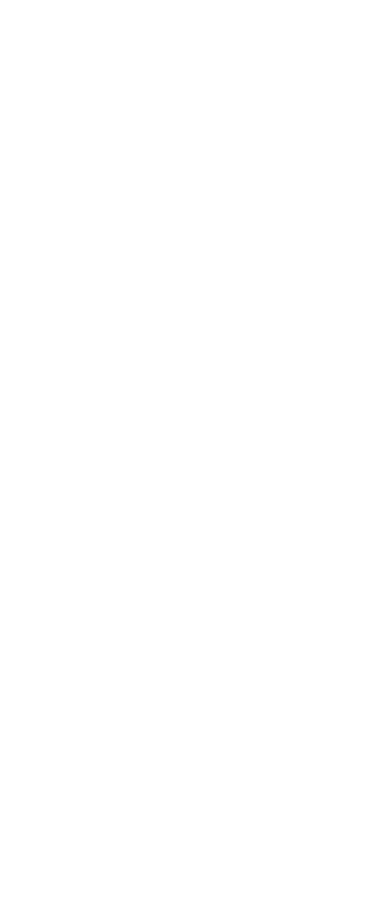
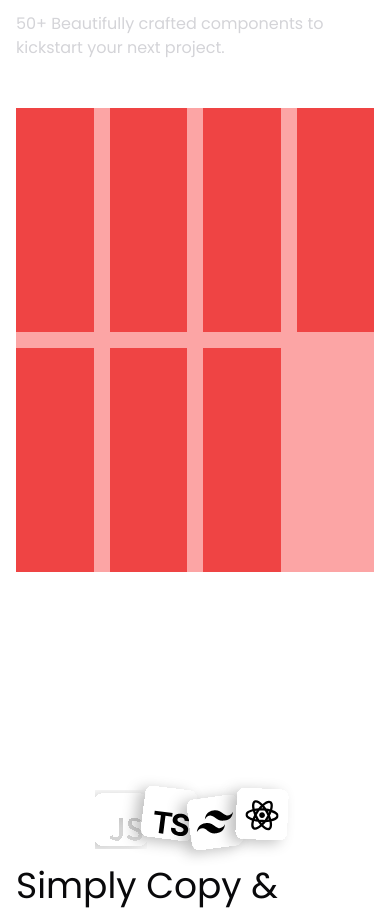
Before and after one commit to ItzFalco08/aeroui, a Next.js app: page / in a window 390 px wide. Shown: the part 1072-1982 px from the top of the page. Before the commit the page ends 844 px from the top, so only its background shows below. Built offline with nearby package versions, Linux system fonts and the light colour scheme.

Commit message:
added usage

```diff
--- a/src/app/globals.css
+++ b/src/app/globals.css
@@ -26,7 +26,7 @@
   /* Firefox */
 }
 
-.container {
+.con {
   margin-left: 5rem;
   margin-right: 5rem;
 }
@@ -65,7 +65,7 @@
 
 
 @media (max-width: 768px) {
-  .container {
+  .con {
     margin-left: 1em;
     margin-right: 1em;
   }
--- a/src/app/page.jsx
+++ b/src/app/page.jsx
@@ -1,11 +1,15 @@
 import Navbar from '@/components/Navbar'
 import Hero from '@/components/Hero'
+import Usage from '@/components/Usage'
+import Pages from '@/components/Pages'
 
 export default function Home() {
   return (
-    <div className='container relative'>
+    <div className='con relative'>
       <Navbar />
       <Hero />
+      <Pages />
+      <Usage />
     </div>
   )
 }
--- /dev/null
+++ b/src/components/Pages.jsx
@@ -0,0 +1,21 @@
+export default function Pages() {
+    return (
+        <div className="w-full h-fit  ">
+            <div>
+                <p className="text-zinc-300">Components</p>
+                <h1 className="max-w-2xl font-semibold text-foreground text-4xl">Beautiful Ui Components made by focusing in quality over quantity</h1>
+                <p className="text-zinc-300 mt-4">50+ Beautifully crafted components to kickstart your next project.</p>
+            </div>
+
+            <div className="w-full grid grid-cols-4 mt-12 gap-4 h-fit bg-red-300 ">
+                <div className="w-full h-[14em] bg-red-500"></div>
+                <div className="w-full h-[14em] bg-red-500"></div>
+                <div className="w-full h-[14em] bg-red-500"></div>
+                <div className="w-full h-[14em] bg-red-500"></div>
+                <div className="w-full h-[14em] bg-red-500"></div>
+                <div className="w-full h-[14em] bg-red-500"></div>
+                <div className="w-full h-[14em] bg-red-500"></div>
+            </div>
+        </div>
+    )
+}
--- /dev/null
+++ b/src/components/Usage.jsx
@@ -0,0 +1,18 @@
+import Image from 'next/image';
+
+export default function Usage() {
+    return (
+        <div className="w-full h-screen  flex items-center justify-center">
+            <div className ='flex flex-col items-center'>
+                <Image src={'/logos2.svg'} alt='tech logos' width={200} height={0}  />
+                <h1 className='text-foreground text-4xl'>Simply Copy & Paste</h1>
+                <p className='mt-2 max-w-md text-zinc-400 text-center'>Pick Your Favourite Technology and Copy and paste with our cli in no time</p>
+
+
+                <div className='relative w-fit h-fit rounded-xl overflow-hidden bg-red-500 mt-8'>
+                    <video src="/demo.mp4" source autoPlay loop muted className='relative w-[50em]' />
+                </div>
+            </div>
+        </div>
+    )
+}
--- a/src/components/code.js
+++ b/src/components/code.js
@@ -146,36 +146,42 @@
 `;
 
 const GlowCardRed =
-`function GlowCardRed() {
+`import GlowCard from "@/components/aeroui/glowcard"
+
+export default function GlowCardRed() {
   return (
       // color -> any valid css color (#ffffff default)
-      <AerouiCard color="#ff1100" className="text-white">
+      <GlowCard color="#ff1100" className="text-white">
         <h1 className='text-xl font-medium'>Glowing Card</h1>
         <p className='text-sm mt-2 text-white/70'>Lorem ipsum dolor sit, amet consectetur adipisicing elit. Harum minus excepturi illo quibusdam rem voluptates ab recusandae, beatae similique sit.</p>
-      </AerouiCard>
+      </GlowCard>
   )
 }
 
 `;
 
-const GlowCardBlue = `function GlowCardBlue() {
+const GlowCardBlue = `import GlowCard from "@/components/aeroui/glowcard"
+
+export default function GlowCardBlue() {
   return (
       // color -> any valid css color (#ffffff default)
-      <AerouiCard color="#1900ff" className="text-white">
+      <GlowCard color="#1900ff" className="text-white">
         <h1 className='text-xl font-medium'>Glowing Card</h1>
         <p className='text-sm mt-2 text-white/70'>Lorem ipsum dolor sit, amet consectetur adipisicing elit. Harum minus excepturi illo quibusdam rem voluptates ab recusandae, beatae similique sit.</p>
-      </AerouiCard>
+      </GlowCard>
   )
 }
 `
 
-const GlowCardYellow = `function GlowCardYellow() {
+const GlowCardYellow = `import GlowCard from "@/components/aeroui/glowcard"
+
+export default function GlowCardYellow() {
   return (
       // color -> any valid css color (#ffffff default)
-      <AerouiCard color="#ffe100" className="text-white">
+      <GlowCard color="#ffe100" className="text-white">
         <h1 className='text-xl font-medium'>Glowing Card</h1>
         <p className='text-sm mt-2 text-white/70'>Lorem ipsum dolor sit, amet consectetur adipisicing elit. Harum minus excepturi illo quibusdam rem voluptates ab recusandae, beatae similique sit.</p>
-      </AerouiCard>
+      </GlowCard>
   )
 }
 
```
Also changed, not shown: public/logos2.svg (added), 1 other file (tests, documents, lock files or other folders).
